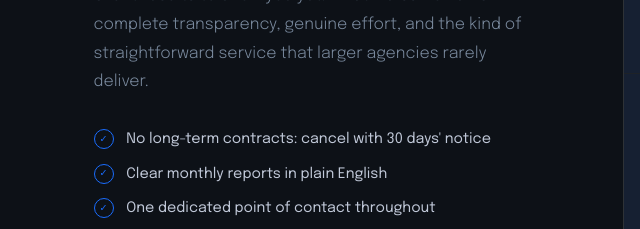
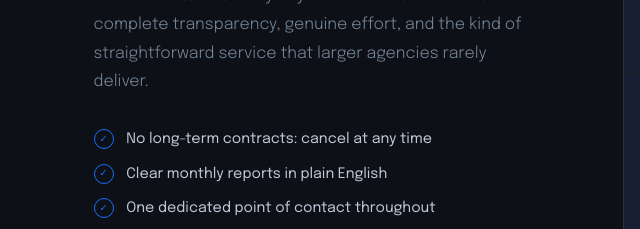
Before and after one commit to AvelineUK/aveline-digital, a plain HTML site: page index.html in a window 1280 px wide. Shown: the part 7100-7329 px from the top of the page, 3-643 px from the left. Drawn offline with nearby package versions, Linux system fonts and the light colour scheme; a web font is replaced by a local one.

Commit message:
Update index.html

```diff
--- a/index.html
+++ b/index.html
@@ -1290,7 +1290,7 @@ footer{background:#080d14;border-top:1px solid rgba(255,255,255,.05);padding:4.5
         <h2 class="s-title reveal reveal-delay-1">Honest work<br><span class="b">No surprises</span></h2>
         <p class="expect-body reveal reveal-delay-2" style="padding-top: 32px;">We're a new business, so we don't have a track record of client results to show you yet. What we can offer is complete transparency, genuine effort, and the kind of straightforward service that larger agencies rarely deliver.</p>
         <ul class="promise-list reveal reveal-delay-3">
-          <li><div class="check">✓</div>No long-term contracts: cancel with 30 days' notice</li>
+          <li><div class="check">✓</div>No long-term contracts: cancel at any time</li>
           <li><div class="check">✓</div>Clear monthly reports in plain English</li>
           <li><div class="check">✓</div>One dedicated point of contact throughout</li>
           <li><div class="check">✓</div>Honest advice, even if it's not what you want to hear</li>
```
